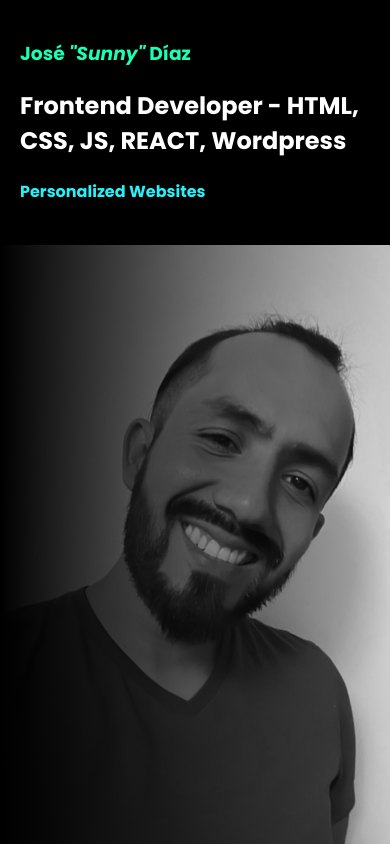
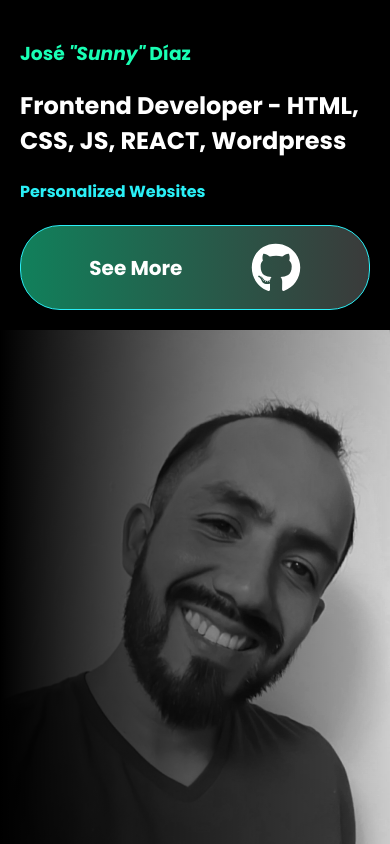
Before and after one commit to SunnySparks/web-portfolio, a React (Vite) app: page / in a window 390 px wide. Shown: the top 844 px of the page. Built offline with nearby package versions, Linux system fonts and the light colour scheme.

Commit message:
All media queries for hero completed

```diff
--- a/package.json
+++ b/package.json
@@ -11,7 +11,8 @@
   },
   "dependencies": {
     "react": "^19.0.0",
-    "react-dom": "^19.0.0"
+    "react-dom": "^19.0.0",
+    "react-icons": "^5.5.0"
   },
   "devDependencies": {
     "@eslint/js": "^9.22.0",
--- a/src/components/hero/Hero.jsx
+++ b/src/components/hero/Hero.jsx
@@ -1,10 +1,11 @@
 import hero from "../../assets/hero.webp";
 import "./styles.scss";
+import { FaGithub } from "react-icons/fa6";
 
 const Hero = () => {
   return (
     <>
-      <div id="heroSeparator">
+      <div id="heroSeparator" className="font1">
         <div id="heroL">
           <img src={hero} alt="" />
         </div>
@@ -19,6 +20,14 @@ const Hero = () => {
             </h2>
             <h4>Personalized Websites</h4>
           </div>
+          <div id="heroBtn">
+            <a href="https://github.com/SunnySparks" target="_blank">
+              <div id="btnTxt">
+                <h4>See More</h4>
+                <FaGithub />
+              </div>
+            </a>
+          </div>
         </div>
       </div>
     </>
--- a/src/components/hero/styles.scss
+++ b/src/components/hero/styles.scss
@@ -1,6 +1,3 @@
-@import url("https://fonts.googleapis.com/css2?family=Poppins:ital,wght@0,100;0,200;0,300;0,400;0,500;0,600;0,700;0,800;0,900;1,100;1,200;1,300;1,400;1,500;1,600;1,700;1,800;1,900&display=swap");
-
-$font1: "Poppins", sans-serif;
 $neon1: #2aeff6;
 $neon2: #1ac0a2;
 $neon3: #19ffb4;
@@ -43,10 +40,11 @@ $neon3: #19ffb4;
     @media (min-width: 992px) {
       width: 100%;
       display: flex;
+      flex-direction: column;
+      justify-content: center;
       align-items: center;
     }
     #heroTxt {
-      font-family: $font1;
       h3 {
         color: $neon3;
         @media (min-width: 992px) {
@@ -66,5 +64,72 @@ $neon3: #19ffb4;
         }
       }
     }
+    #heroBtn {
+      display: flex;
+      width: 100%;
+      justify-content: center;
+      a {
+        text-decoration: none;
+        width: 100%;
+        max-width: 600px;
+        border: 1px solid $neon1;
+        border-radius: 40px;
+        background: #11805b;
+        background: linear-gradient(
+          90deg,
+          rgba(17, 128, 91, 1) 0%,
+          rgba(87, 87, 87, 0.67) 100%
+        );
+        transition: all 0.3s ease-in-out;
+        position: relative;
+        z-index: 1;
+        overflow: hidden;
+        #btnTxt {
+          display: flex;
+          width: 100%;
+          justify-content: space-evenly;
+          align-items: center;
+          color: #fff;
+          h4 {
+            font-size: 20px;
+            transition: all 0.3s ease-in-out;
+            @media (min-width: 1440px) {
+              font-size: 30px;
+            }
+          }
+          svg {
+            height: 50px;
+            width: 50px;
+            transition: all 0.3s ease-in-out;
+          }
+        }
+        &:before {
+          content: "";
+          display: block;
+          position: absolute;
+          width: 100%;
+          height: 100%;
+          background: #11805b;
+          background: linear-gradient(
+            275deg,
+            rgba(17, 128, 91, 1) 0%,
+            rgba(0, 0, 0, 0.67) 100%
+          );
+          transition: all 0.3s ease-in-out;
+          opacity: 0;
+          z-index: -1;
+        }
+        &:hover {
+          #btnTxt {
+            svg {
+              color: #b88cfa;
+            }
+          }
+          &:before {
+            opacity: 1;
+          }
+        }
+      }
+    }
   }
 }
--- a/src/global.scss
+++ b/src/global.scss
@@ -1,3 +1,10 @@
+@import url("https://fonts.googleapis.com/css2?family=Poppins:ital,wght@0,100;0,200;0,300;0,400;0,500;0,600;0,700;0,800;0,900;1,100;1,200;1,300;1,400;1,500;1,600;1,700;1,800;1,900&display=swap");
+
+$font1: "Poppins", sans-serif;
+
+.font1 {
+  font-family: $font1;
+}
 body {
   margin: 0;
   display: flex;
```
Also changed, not shown: src/components/work/Work.jsx (added), 1 other file (tests, documents, lock files or other folders).
